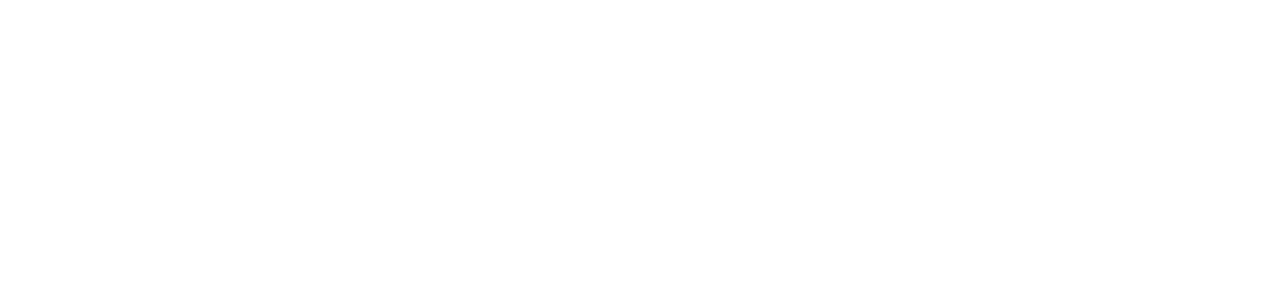
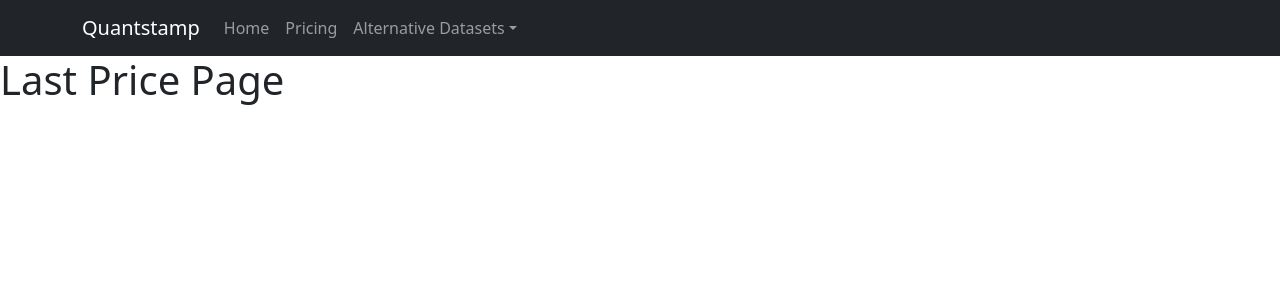
Before and after one commit to rkirk430/alt-data-site-frontend, a React (Create React App) app: page /lastprice in a window 1280 px wide. Before the commit this address had no page. Shown: the top 300 px of the page. Built offline with nearby package versions, Linux system fonts and the light colour scheme.

Commit message:
NavBar Error Source Found

```diff
--- a/package.json
+++ b/package.json
@@ -6,7 +6,10 @@
     "@testing-library/jest-dom": "^5.16.4",
     "@testing-library/react": "^13.2.0",
     "@testing-library/user-event": "^13.5.0",
+    "autoprefixer": "10.4.5",
+    "bootstrap": "^5.1.3",
     "react": "^18.1.0",
+    "react-bootstrap": "^2.4.0",
     "react-dom": "^18.1.0",
     "react-router": "^6.3.0",
     "react-router-dom": "^6.3.0",
@@ -18,6 +21,9 @@
     "build": "react-scripts build",
     "test": "react-scripts test",
     "eject": "react-scripts eject"
+  },
+  "overrides": {
+    "autoprefixer": "10.4.5"
   },
   "eslintConfig": {
     "extends": [
--- a/src/App.js
+++ b/src/App.js
@@ -1,11 +1,24 @@
 import './App.css';
-import { BrowserRouter as Router, Routes } from 'react-router-dom';
+import { BrowserRouter as Router, Routes, Route } from 'react-router-dom';
+import Home from './pages/Home';
+import LastPrice from './pages/LastPrice.js';
+import Government from './pages/Government';
+import Sentiment from './pages/Sentiment';
+import SiteNav from './components/Nav';
+
+
+
 
 function App() {
   return (
+
     <Router>
+      <SiteNav />
       <Routes>
-
+        <Route exact path = "/" element = {<Home />} />
+        <Route path = "/government" element = {<Government />} />
+        <Route path = "/sentiment" element = {<Sentiment />} />
+        <Route path = "/lastprice" element = {<LastPrice/>} />
       </Routes>
     </Router>
   );
--- /dev/null
+++ b/src/components/Nav.js
@@ -0,0 +1,34 @@
+import {Navbar, Container, Nav, NavDropdown} from "react-bootstrap";
+import "bootstrap/dist/css/bootstrap.min.css"; //Imports results in autoprefixer & other warnings. Resolutions unsuccessful
+// import { Link } from "react-router-dom";
+
+function SiteNav(props) {
+    return (
+        // NavBar Option 2:
+
+        <div className="navBar">
+            {/* <Link to = "/"> linkhome </Link>
+            <Link to = "/government"> gvt page bruh </Link>
+            <Link to = "/sentiment"> reddit bruhh </Link>  */}
+            <Navbar bg="dark" variant="dark" expand="lg">
+                <Container>
+                    <Navbar.Brand href="/">Quantstamp</Navbar.Brand>
+                    <Navbar.Toggle aria-controls="basic-navbar-nav" />
+                    <Navbar.Collapse id="basic-navbar-nav">
+                        <Nav className="me-auto">
+                            <Nav.Link href="/">Home</Nav.Link>
+                            <Nav.Link href="/pricing">Pricing</Nav.Link>
+                            <NavDropdown title="Alternative Datasets" id="basic-nav-dropdown">
+                                <NavDropdown.Item href="/lastprice">Stock Pricing</NavDropdown.Item>
+                                <NavDropdown.Item href="/sentiment">Reddit Sentiment</NavDropdown.Item>
+                                <NavDropdown.Item href="/government">Congress Trading Activity</NavDropdown.Item>
+                            </NavDropdown>
+                        </Nav>
+                    </Navbar.Collapse>
+                </Container>
+            </Navbar>
+        </div>
+    )
+    }
+
+  export default SiteNav;
--- /dev/null
+++ b/src/pages/LastPrice.js
@@ -0,0 +1,5 @@
+function LastPrice(props) {
+  return <h1>Last Price Page</h1>;
+}
+
+export default LastPrice;
```
Also changed, not shown: src/components/nav.js (deleted), 1 other file (tests, documents, lock files or other folders).
